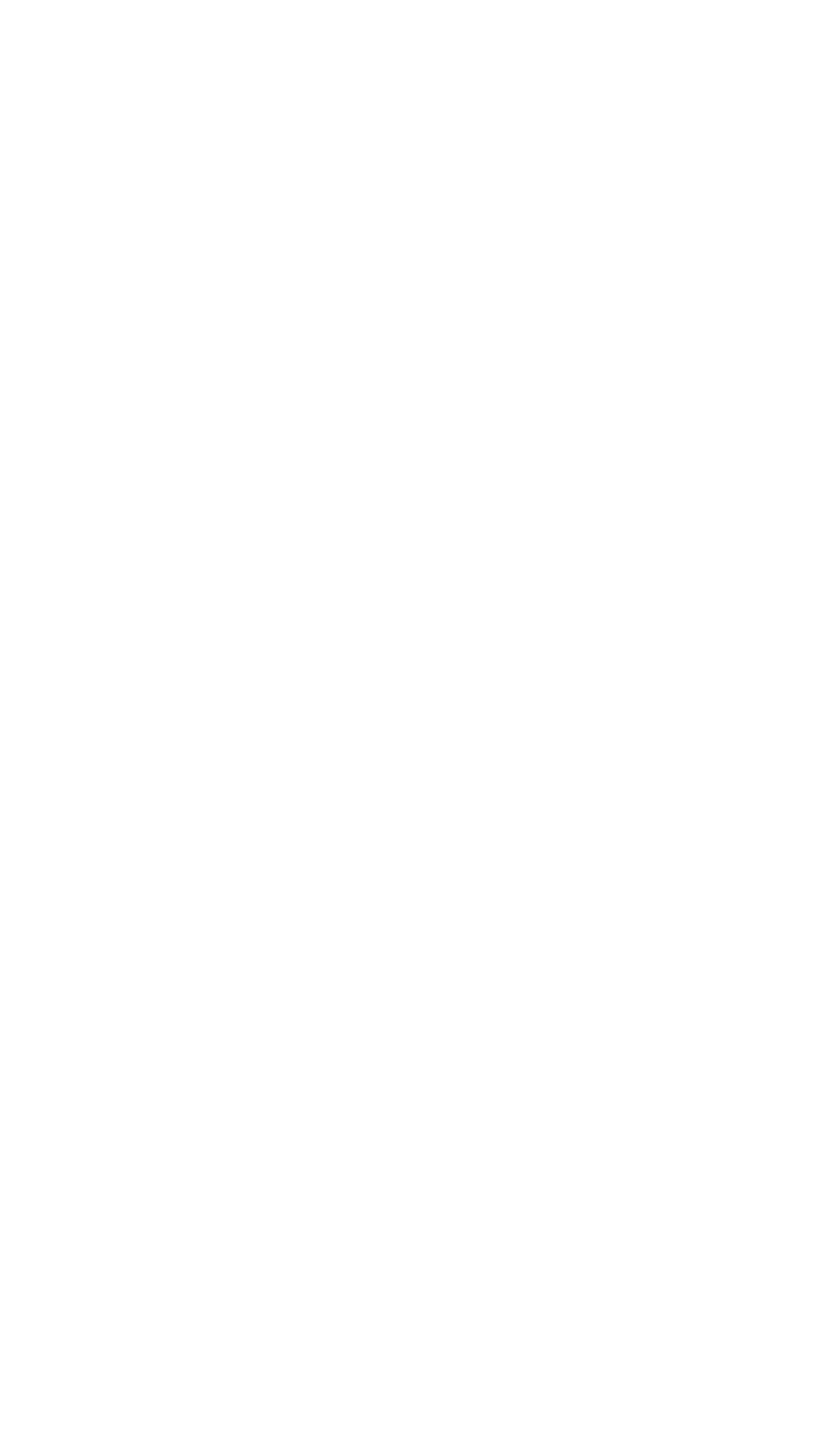
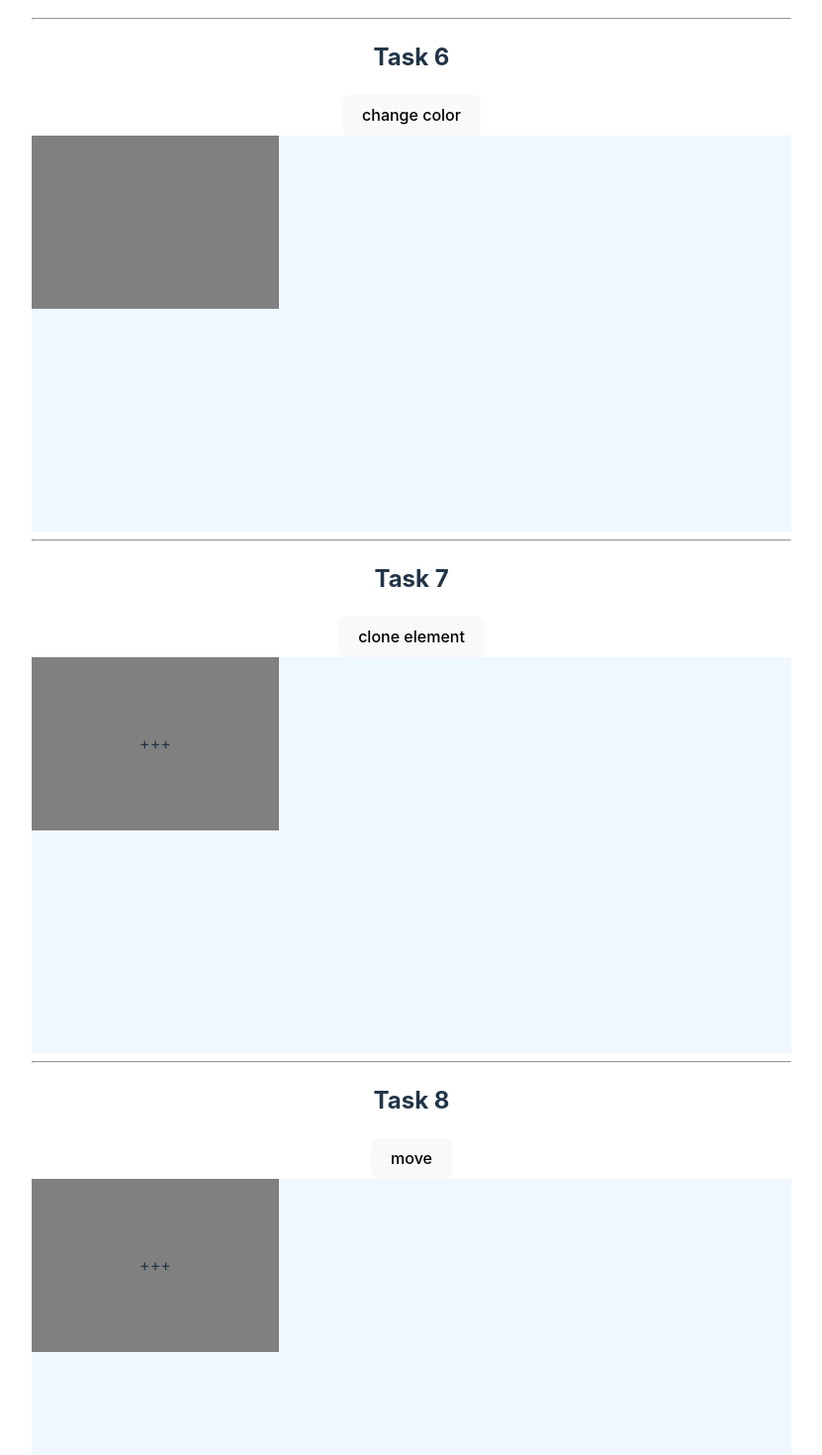
Before and after one commit to ArvidsRozitis/14-MD-useEffect-useRef, a React (Vite) app in the folder MD14USE/: page / in a window 1280 px wide. Shown: the part 940-2410 px from the top of the page at 99% size, without its empty margins (224-1055 px from the left). Before the commit the page ends 990 px from the top, so only its background shows below. Built offline with nearby package versions, Linux system fonts and the light colour scheme.

Commit message:
done some more tasks

```diff
--- a/MD14USE/src/App.css
+++ b/MD14USE/src/App.css
@@ -1,5 +1,3 @@
-
-
 #root {
   max-width: 1280px;
   margin: 0 auto;
@@ -42,3 +40,22 @@
 .read-the-docs {
   color: #888;
 }
+
+.testBox {
+  display: flex;
+  align-items: center;
+  justify-content: center;
+  width: 250px;
+  height: 175px;
+  background-color: grey;
+}
+
+.box__wrapper {
+  position: relative;
+  display: flex;
+  flex-direction: row;
+  gap: 10px;
+  height: 400px;
+  background-color: aliceblue;
+  width: 60vw;
+}
--- a/MD14USE/src/App.tsx
+++ b/MD14USE/src/App.tsx
@@ -1,16 +1,15 @@
-import { useState, useRef, useEffect } from 'react'
-import './App.css'
-import { Task1 } from './components/tasks/Task1'
-import { Task2 } from './components/tasks/Task2'
-import { Task3 } from './components/tasks/Task3'
-import { Task4 } from './components/tasks/Task4'
-import { Task5 } from './components/tasks/Task5'
-
-
-
+import { useState, useRef, useEffect } from "react";
+import "./App.css";
+import { Task1 } from "./components/tasks/Task1";
+import { Task2 } from "./components/tasks/Task2";
+import { Task3 } from "./components/tasks/Task3";
+import { Task4 } from "./components/tasks/Task4";
+import { Task5 } from "./components/tasks/Task5";
+import { Task6 } from "./components/tasks/Task6";
+import { Task7 } from "./components/tasks/Task7";
+import { Task8 } from "./components/tasks/Task8";
 
 function App() {
-
   return (
     <div className="App">
       <Task1 />
@@ -18,8 +17,11 @@ function App() {
       <Task3 />
       <Task4 />
       <Task5 />
+      <Task6 />
+      <Task7 />
+      <Task8 />
     </div>
-  )
+  );
 }
 
-export default App
+export default App;
--- /dev/null
+++ b/MD14USE/src/components/boxes/TestBox.tsx
@@ -0,0 +1,9 @@
+export const TestBox = () => {
+  return (
+    <>
+      <div className="testBox">+++</div>
+    </>
+  );
+};
+
+export default TestBox;
--- a/MD14USE/src/components/tasks/Task1.tsx
+++ b/MD14USE/src/components/tasks/Task1.tsx
@@ -27,7 +27,7 @@ export const Task1 = () => {
   };
   return (
     <div>
-        <h2>Task 1</h2>
+      <h2>Task 1</h2>
       <form
         onSubmit={(e) => {
           e.preventDefault();
@@ -55,4 +55,4 @@ export const Task1 = () => {
   );
 };
 
-export default Task1
+export default Task1;
--- a/MD14USE/src/components/tasks/Task2.tsx
+++ b/MD14USE/src/components/tasks/Task2.tsx
@@ -15,7 +15,6 @@ export const Task2 = () => {
   };
 
   return (
-
     <div>
       <hr />
       <h2>Task 2</h2>
@@ -25,4 +24,4 @@ export const Task2 = () => {
   );
 };
 
-export default Task2
+export default Task2;
--- a/MD14USE/src/components/tasks/Task3.tsx
+++ b/MD14USE/src/components/tasks/Task3.tsx
@@ -1,16 +1,14 @@
-
 import React from "react";
-import Dropdown from 'react-bootstrap/Dropdown';
-import DropdownButton from 'react-bootstrap/DropdownButton';
+import Dropdown from "react-bootstrap/Dropdown";
+import DropdownButton from "react-bootstrap/DropdownButton";
 
 export const Task3 = () => {
-    return (
-        <div>
-            <hr />
-            <h2>Task 3</h2>
+  return (
+    <div>
+      <hr />
+      <h2>Task 3</h2>
+    </div>
+  );
+};
 
-        </div>
-    )
-}
-
-export default Task3
+export default Task3;
--- a/MD14USE/src/components/tasks/Task4.tsx
+++ b/MD14USE/src/components/tasks/Task4.tsx
@@ -1,6 +1,6 @@
 import { useState, useEffect } from "react";
 import { Button } from "../buttons/button1";
-import { InputTest2 } from '../inputs/InputTest2'
+import { InputTest2 } from "../inputs/InputTest2";
 
 export const Task4 = () => {
   const [count, setCount] = useState(0);
--- a/MD14USE/src/components/tasks/Task5.tsx
+++ b/MD14USE/src/components/tasks/Task5.tsx
@@ -4,13 +4,13 @@ import { InputTest2 } from "../inputs/InputTest2";
 
 export const Task5 = () => {
   useEffect(() => {
-    setCount(100)
+    setCount(100);
   }, []);
   const fontRef = useRef<number>(16);
   const [count, setCount] = useState(0);
   const countHandler = () => {
     setCount(count + 1);
-    fontRef.current = fontRef.current +1
+    fontRef.current = fontRef.current + 1;
   };
 
   return (
@@ -19,7 +19,7 @@ export const Task5 = () => {
       <h2>Task 5</h2>
       <div>
         <Button onClick={countHandler} label={"+"} disabled={false} />
-        <h3 style={{fontSize: fontRef.current}}>count: {count}</h3>
+        <h3 style={{ fontSize: fontRef.current }}>count: {count}</h3>
         <InputTest2 />
       </div>
     </div>
--- /dev/null
+++ b/MD14USE/src/components/tasks/Task6.tsx
@@ -0,0 +1,32 @@
+import { useRef } from "react";
+import { Button } from "../buttons/button1";
+
+export const Task6 = () => {
+  const box = useRef<any>();
+
+  const colorHandler = () => {
+    getRandomColor();
+    box.current.style.backgroundColor = getRandomColor();
+  };
+  return (
+    <>
+      <hr />
+      <h2>Task 6</h2>
+      <Button onClick={colorHandler} label={"change color"} disabled={false} />
+      <div className="box__wrapper">
+        <div ref={box} className="testBox"></div>
+      </div>
+    </>
+  );
+};
+
+export default Task6;
+
+function getRandomColor() {
+  var letters = "0123456789ABCDEF";
+  var color = "#";
+  for (var i = 0; i < 6; i++) {
+    color += letters[Math.floor(Math.random() * 16)];
+  }
+  return color;
+}
--- /dev/null
+++ b/MD14USE/src/components/tasks/Task7.tsx
@@ -0,0 +1,23 @@
+import { useRef } from "react";
+import { Button } from "../buttons/button1";
+import { TestBox } from "../boxes/TestBox";
+
+export const Task7 = () => {
+  const wrapper = useRef<any>();
+
+  const copyHandler = () => {
+    wrapper.current.createElement(<TestBox />);
+  };
+  return (
+    <>
+      <hr />
+      <h2>Task 7</h2>
+      <Button onClick={copyHandler} label={"clone element"} disabled={false} />
+      <div ref={wrapper} className="box__wrapper">
+        <TestBox />
+      </div>
+    </>
+  );
+};
+
+export default Task7;
--- /dev/null
+++ b/MD14USE/src/components/tasks/Task8.tsx
@@ -0,0 +1,28 @@
+import { useRef } from "react";
+import { Button } from "../buttons/button1";
+import { TestBox } from "../boxes/TestBox";
+
+export const Task8 = () => {
+  const boxMove = useRef<any>(true);
+
+  const moveHandler = () => {
+    if (boxMove.current.style.justifyContent === "right") {
+      boxMove.current.style.justifyContent = "left";
+    } else {
+      boxMove.current.style.justifyContent = "right";
+    }
+  };
+
+  return (
+    <>
+      <hr />
+      <h2>Task 8</h2>
+      <Button onClick={moveHandler} label={"move"} disabled={false} />
+      <div ref={boxMove} className="box__wrapper">
+        <TestBox />
+      </div>
+    </>
+  );
+};
+
+export default Task8;
```
